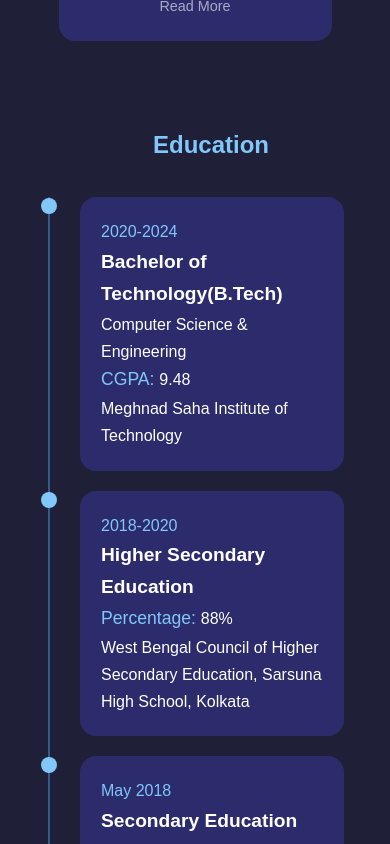
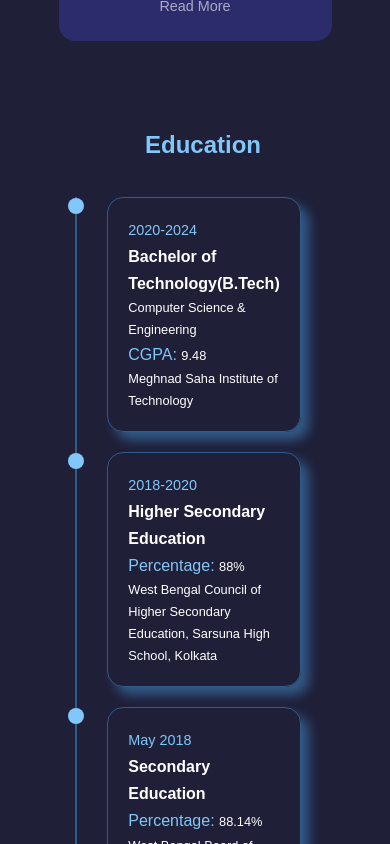
Before and after one commit to Kashmirajha2001/portfolio, a React (Vite) app: page / in a window 390 px wide. Shown: the part 1760-2604 px from the top of the page. Built offline with nearby package versions, Linux system fonts and the light colour scheme.

Commit message:
added transition

```diff
--- a/package.json
+++ b/package.json
@@ -25,9 +25,10 @@
     "react-animated-slider": "^2.0.0",
     "react-dom": "^18.2.0",
     "react-icons": "^4.10.1",
+    "react-intersection-observer": "^9.5.2",
     "react-loader-spinner": "^5.3.4",
     "react-spinners": "^0.13.8",
-    "react-starfield-animation": "1.0.1",
+    "react-starfield-animation": "^1.0.1",
     "react-type-animation": "^3.1.0",
     "reactjs-popup": "^2.0.5",
     "typed.js": "^2.0.16"
--- a/src/about/About.jsx
+++ b/src/about/About.jsx
@@ -5,21 +5,42 @@ import EmojiEventsIcon from "@mui/icons-material/EmojiEvents";
 import SchoolIcon from "@mui/icons-material/School";
 import AccountTreeIcon from "@mui/icons-material/AccountTree";
 import Popup from "reactjs-popup";
+import { motion } from "framer-motion";
+import { useInView } from "react-intersection-observer";
 
 const About = () => {
+  const [ref, inView] = useInView({
+    threshold: 0.1,
+    triggerOnce: false,
+  });
+
+  const variantAbout = {
+    visible: { opacity: 1, scale: 1 },
+    hidden: { opacity: 0, scale: 0.2 },
+  };
   return (
     <section id="about" className="about">
       <h5 className="about_heading">Get To Know </h5>
       <h1>About Me</h1>
       <div className="about_me">
-        <div className="about_me_img">
+        <motion.div
+        animate={inView ? "visible" : "hidden"}
+        variants={variantAbout}
+        exit="hidden"
+        transition={{ duration: 2 }}
+        ref={ref} className="about_me_img">
           <div className="my-img">
             <img src={me} alt="About img" />
           </div>
-        </div>
+        </motion.div>
 
         <div className="about_content">
-          <p>
+          <motion.p
+        animate={inView ? "visible" : "hidden"}
+        variants={variantAbout}
+        exit="hidden"
+        transition={{ duration: 2 }}
+        ref={ref}>
             Hello there! I am a Computer Science Engineering (CSE) student with
             a passion for frontend development. I specialize in using HTML, CSS,
             Bootstrap, React, and JavaScript to create interactive, responsive
@@ -29,7 +50,7 @@ const About = () => {
             languages, I am proficient in C++, Java, and Python. I am always
             eager to learn new technologies and stay up-to-date with the latest
             trends in the industry.
-          </p>
+          </motion.p>
           <div className="about_cards">
             <Popup
               trigger={
--- a/src/education/Education.jsx
+++ b/src/education/Education.jsx
@@ -1,32 +1,63 @@
-import './education.css';
+import "./education.css";
+import { motion } from "framer-motion";
+import { useInView } from "react-intersection-observer";
 
 const Education = () => {
+  const [ref, inView] = useInView({
+    threshold: 0.1,
+    triggerOnce: false,
+  });
+
+  const variantEd = {
+    visible: { opacity: 1, scale: 1 },
+    hidden: { opacity: 0, scale: 0.3 },
+  };
+
   return (
-    <section className='education'>
+    <section className="education">
       <h1>Education</h1>
-        <div className="contents">
+      <motion.div
+        animate={inView ? "visible" : "hidden"}
+        variants={variantEd}
+        exit="hidden"
+        transition={{ duration: 2 }}
+        ref={ref}
+        className="contents"
+      >
         <div className="content_box">
           <h3>2020-2024</h3>
           <h2>Bachelor of Technology(B.Tech)</h2>
           <p>Computer Science & Engineering</p>
-                <p><span>CGPA: </span>9.48</p>
+          <p>
+            <span>CGPA: </span>9.48
+          </p>
           <p>Meghnad Saha Institute of Technology</p>
         </div>
         <div className="content_box">
           <h3>2018-2020</h3>
           <h2>Higher Secondary Education</h2>
-                <p><span>Percentage: </span>88%</p>
-                <p>West Bengal Council of Higher Secondary Education, Sarsuna High School, Kolkata</p>
+          <p>
+            <span>Percentage: </span>88%
+          </p>
+          <p>
+            West Bengal Council of Higher Secondary Education, Sarsuna High
+            School, Kolkata
+          </p>
         </div>
         <div className="content_box">
           <h3>May 2018</h3>
           <h2>Secondary Education</h2>
-                <p><span>Percentage: </span>88.14%</p>
-                <p>West Bengal Board of Secondary Education, Barisha Girls' High School, Kolkata</p>
+          <p>
+            <span>Percentage: </span>88.14%
+          </p>
+          <p>
+            West Bengal Board of Secondary Education, Barisha Girls' High
+            School, Kolkata
+          </p>
         </div>
-        </div>
+      </motion.div>
     </section>
-  )
-}
+  );
+};
 
-export default Education
+export default Education;
--- a/src/education/education.css
+++ b/src/education/education.css
@@ -4,7 +4,7 @@
     align-items: center;
     flex-direction: column;
     margin-bottom: 6rem;
-    padding: 0rem 1rem 0rem 3rem;
+    padding: 0rem 6rem 0rem 7rem;
     gap: 2rem;
 }
 
@@ -21,18 +21,13 @@
 .education .contents .content_box{
     position: relative;
     padding: 20px;
-    background: var(--color-bg-variant);
-    border: 1px solid transparent;
+    border: 1px solid var(--color-primary-variant);
     border-radius: 1rem;
     margin-bottom: 20px;
     transition: var(--transition);
     cursor: pointer;
-}
-
-.education .contents .content_box:hover{
     box-shadow: 8px 8px 12px 0px var(--color-primary-variant);
     background: transparent;
-    border-color: var(--color-primary-variant);
 }
 
 .education .contents .content_box:before{
@@ -70,8 +65,17 @@
     }
 }
 
-@media screen and (max-width:500px){
+@media screen and (max-width:600px){
+    .content_box h3{
+        font-size: 0.9rem;
+    }
     .content_box h2{
-        font-size: 1.2rem;
+        font-size: 1rem;
+    }
+    .content_box p{
+        font-size: 0.8rem;
+    }
+    .content_box span{
+        font-size: 1rem;
     }
 }
--- a/src/intro/CTA.jsx
+++ b/src/intro/CTA.jsx
@@ -1,13 +1,23 @@
-import React from 'react'
-import CV from '../assets/Kashmira Jha_CSE.pdf';
+import React from "react";
+import CV from "../assets/Kashmira Jha_CSE.pdf";
+import { motion } from "framer-motion";
 
 export const CTA = () => {
   return (
-    <div className='cta'>
-        <a href={CV} download className='btn'>Download CV</a>
-        <a href='#contact' className='btn btn-primary'>Let's Talk</a>
-    </div>
-  )
-}
+    <motion.div
+      // animate={{ x: 100 }}
+      className="cta"
+      whileHover={{ scale: 1.05 }}
+      transition={{ type: "spring", stiffness: 400, damping: 10 }}
+    >
+      <a href={CV} download className="btn">
+        Download CV
+      </a>
+      <a href="#contact" className="btn btn-primary">
+        Let's Talk
+      </a>
+    </motion.div>
+  );
+};
 
 export default CTA;
--- a/src/intro/Image.jsx
+++ b/src/intro/Image.jsx
@@ -1,12 +1,20 @@
-import React from 'react'
-import me from '../assets/me.png';
+import me from "../assets/me.png";
+import { motion } from "framer-motion";
 
 const Image = () => {
   return (
-    <div>
-        <img src={me} className='image'/>
-    </div>
-  )
-}
+    <motion.div
+      initial={{ opacity: 0, scale: 0.5 }}
+      animate={{ opacity: 1, scale: 1 }}
+      transition={{
+        duration: 2,
+        delay: 0.2,
+        ease: [0, 0.71, 0.2, 1.01],
+      }}
+    >
+      <img src={me} className="image" />
+    </motion.div>
+  );
+};
 
-export default Image
+export default Image;
--- a/src/intro/Intro.jsx
+++ b/src/intro/Intro.jsx
@@ -5,6 +5,7 @@ import Typed from "typed.js";
 import { useEffect, useRef } from "react";
 import CTA from "./CTA";
 import Image from "./Image";
+import { motion } from "framer-motion";
 
 const Intro = () => {
   const textRef = useRef(null);
@@ -25,7 +26,12 @@ const Intro = () => {
 
   return (
     <section id="#" className="intro_page">
-      <div className="intro_left">
+      <motion.div
+        initial={{x:-500}}
+        animate={{x:0}}
+        transition={{duration:1.5}}
+       className="intro_left"
+       >
         <h1 href="#">
           <span>Kashmira Jha</span>_
         </h1>
@@ -36,7 +42,7 @@ const Intro = () => {
         </h3>
         <CTA />
         <Social />
-      </div>
+      </motion.div>
 
       <div className="intro_right">
         <Image />
```
Also changed, not shown: 1 other file (tests, documents, lock files or other folders). Lines whose indentation alone changed are shown as unchanged.
